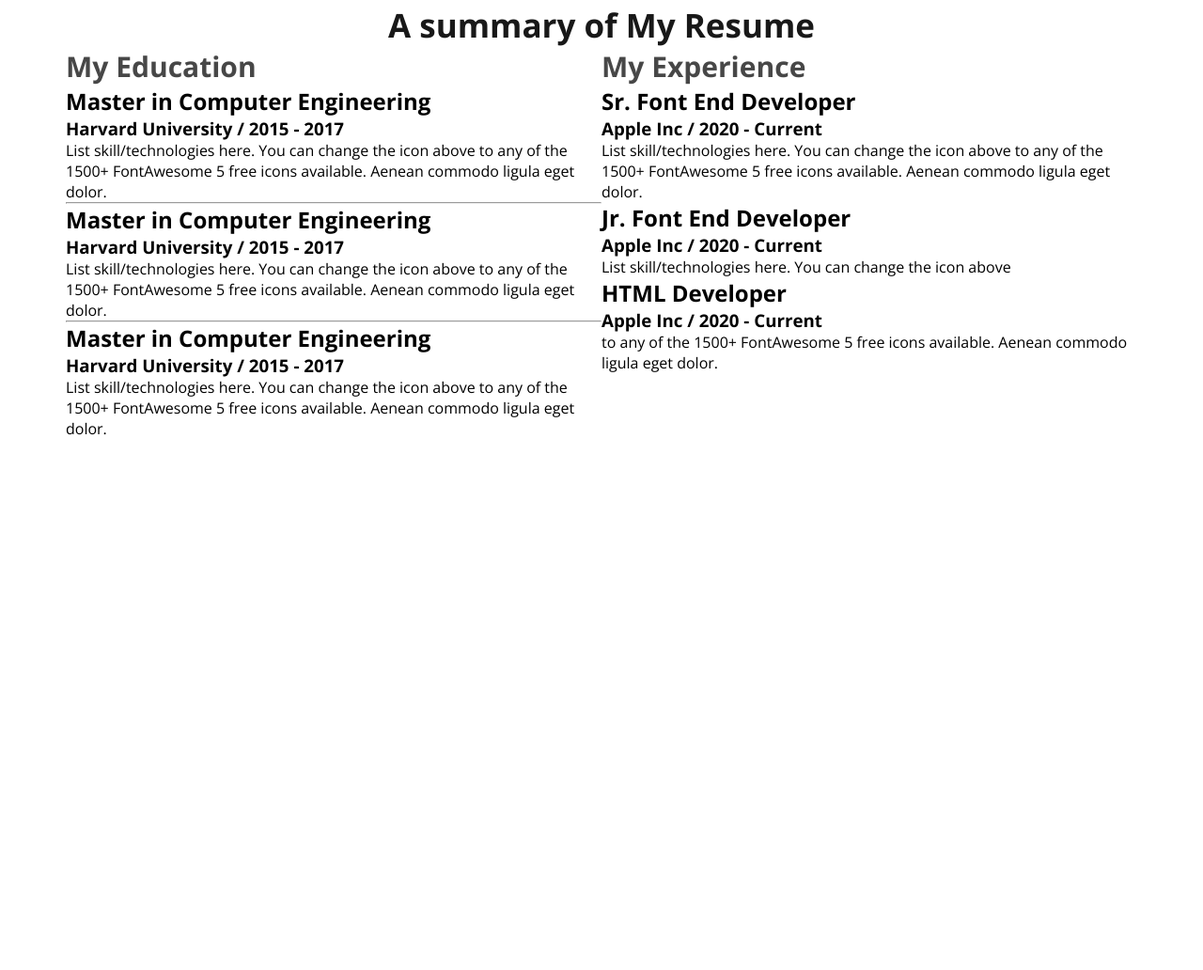
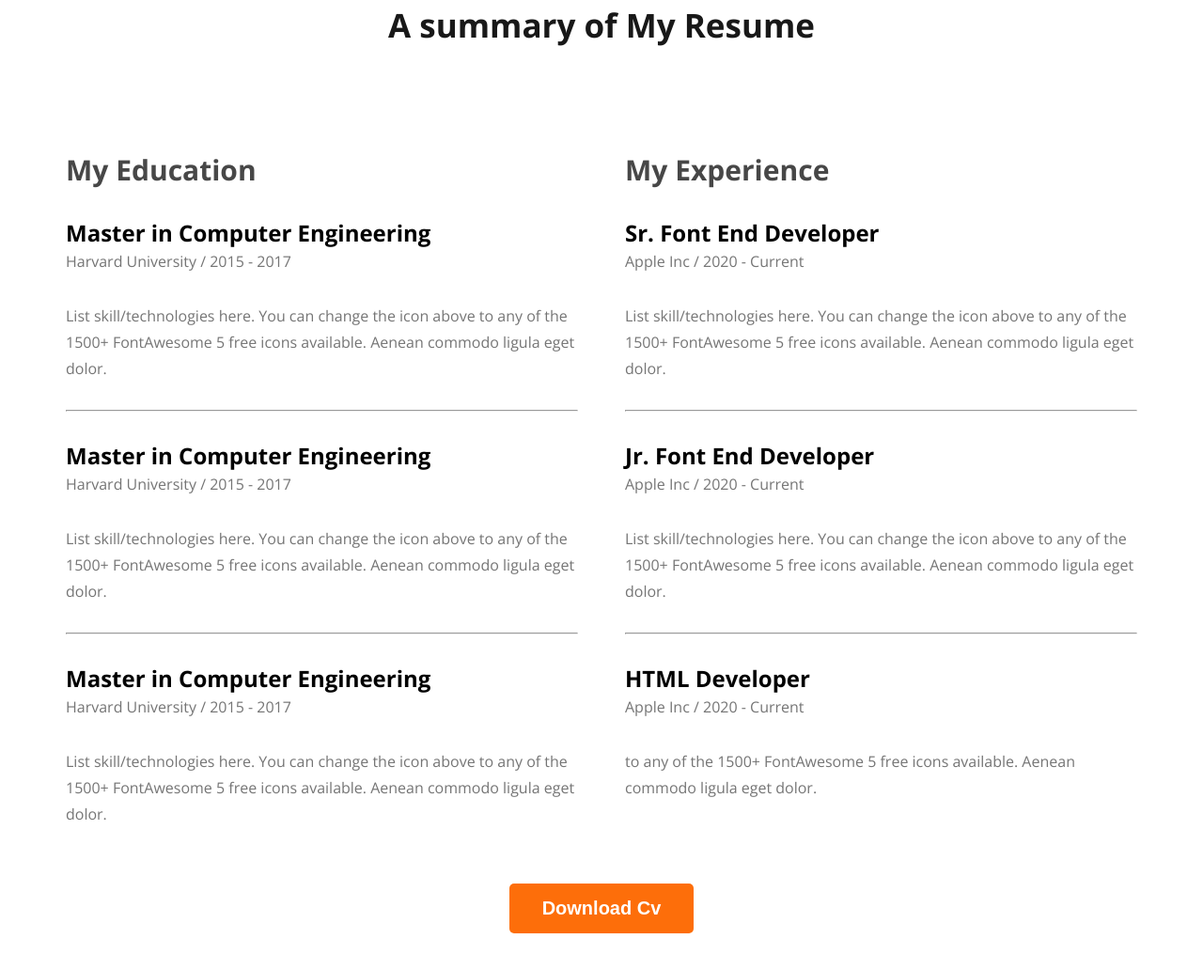
Before and after one commit to emaduddin678/programming-hero-milestone1-module-5.1, a plain HTML site: page index.html in a window 1280 px wide. Shown: the part 2115-3147 px from the top of the page at 94% size. Before the commit the page ends 2982 px from the top, so only its background shows below. Drawn offline with nearby package versions, Linux system fonts and the light colour scheme.

Commit message:
resume complete  added

```diff
--- a/index.html
+++ b/index.html
@@ -171,13 +171,17 @@
                 commodo ligula eget dolor.
               </p>
             </div>
+            <hr />
             <div class="resume-item">
               <h2 class="resume-item-title">Jr. Font End Developer</h2>
               <h3 class="resume-item-institute">Apple Inc / 2020 - Current</h3>
               <p class="resume-item-description">
-                List skill/technologies here. You can change the icon above
+                List skill/technologies here. You can change the icon above to
+                any of the 1500+ FontAwesome 5 free icons available. Aenean
+                commodo ligula eget dolor.
               </p>
             </div>
+            <hr />
             <div class="resume-item">
               <h2 class="resume-item-title">HTML Developer</h2>
               <h3 class="resume-item-institute">Apple Inc / 2020 - Current</h3>
@@ -188,6 +192,9 @@
             </div>
           </div>
         </div>
+        <div class="download-cv">
+            <button class="btn-primary">Download Cv</button>
+        </div>
       </section>
     </main>
     <footer style="margin-bottom: 400px"></footer>
--- a/styles/portfolio.css
+++ b/styles/portfolio.css
@@ -174,13 +174,36 @@ main section {
 
 /* resume section  */
 
-.resume-container{
-    display: flex;
-    justify-content: space-between;
+.resume-container {
+  display: flex;
+  gap: 50px;
+  margin-top: 110px;
 }
 
 .resume-column-title {
   color: #474747;
   font-size: 30px;
   font-weight: 700;
+  margin-bottom: 30px;
 }
+
+.resume-item-description,
+.resume-item-institute {
+  color: #757575;
+  font-size: 16px;
+  font-weight: 400;
+  line-height: 28px;
+  margin-bottom: 10px;
+}
+.resume-item-institute{
+    margin-bottom: 30px;
+}
+
+.resume-container hr{
+    margin: 30px 0;
+}
+
+.download-cv{
+    text-align: center;
+    margin-top: 50px;
+}
```
